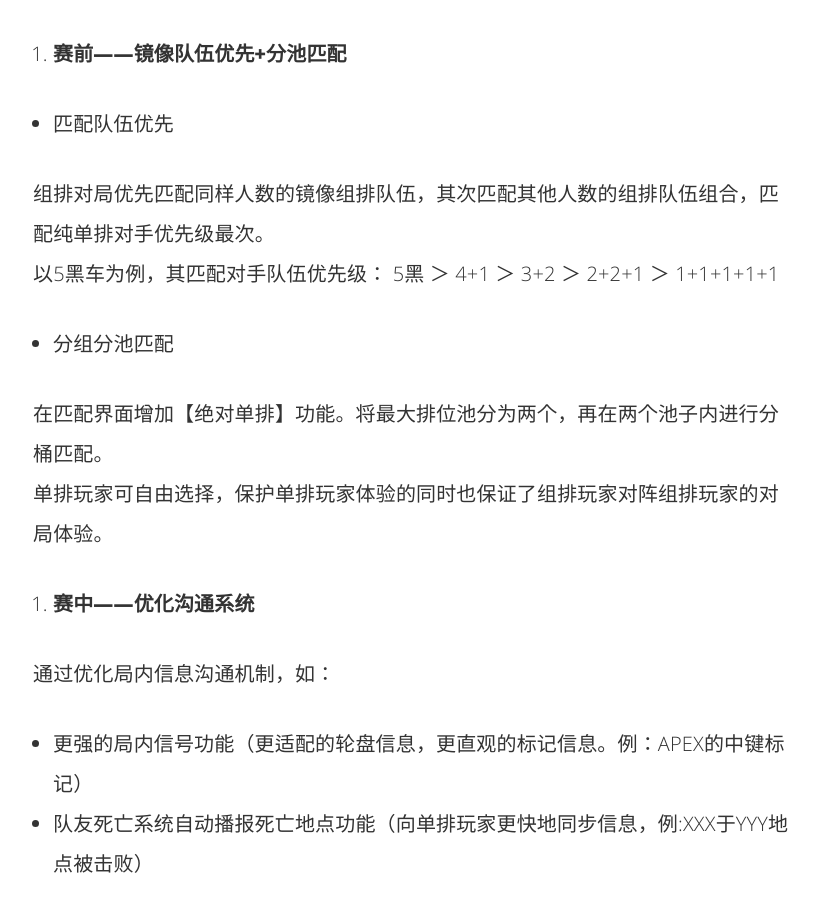
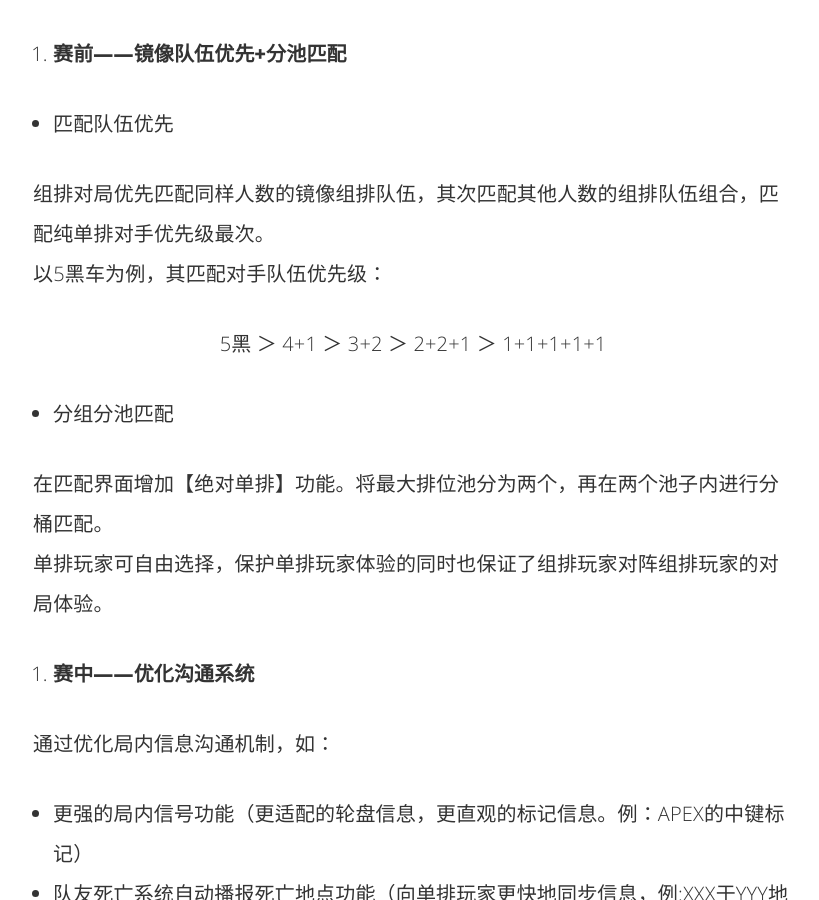
Before and after one commit to Junsonli/Junsonli.github.io, a Jekyll site: the page built from _posts/2026-03-25-r6s-rating-system-design.md, in a window 1280 px wide and 900 px high, scrolled down 11064 px. Shown: the whole window, without its empty margins (227-1046 px from the left). Built offline with Jekyll 4.4.1, drawn with Linux system fonts in a browser that asks for light colours; comment, search, counter and statistics services are not loaded.

Commit message:
fix: 组排优先级居中显示

```diff
--- a/_posts/2026-03-25-r6s-rating-system-design.md
+++ b/_posts/2026-03-25-r6s-rating-system-design.md
@@ -257,7 +257,8 @@ $$A$$由单排玩家组成，$$B$$由组排玩家组成；$$K$$为协同系数
 
 组排对局优先匹配同样人数的镜像组排队伍，其次匹配其他人数的组排队伍组合，匹配纯单排对手优先级最次。<br>
 以5黑车为例，其匹配对手队伍优先级：
-5黑    ＞    4+1    ＞    3+2    ＞    2+2+1    ＞    1+1+1+1+1
+
+<p align="center">5黑    ＞    4+1    ＞    3+2    ＞    2+2+1    ＞    1+1+1+1+1</p>
 
 * 分组分池匹配
 
```
